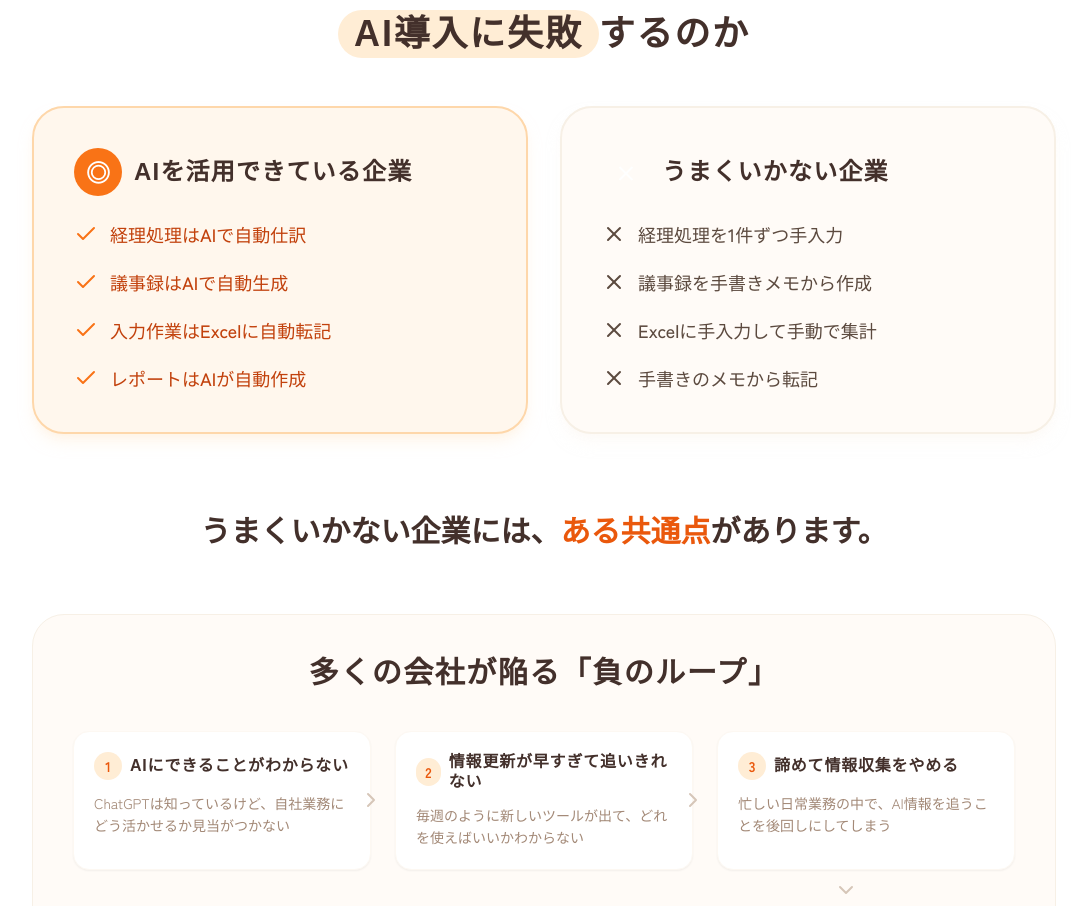
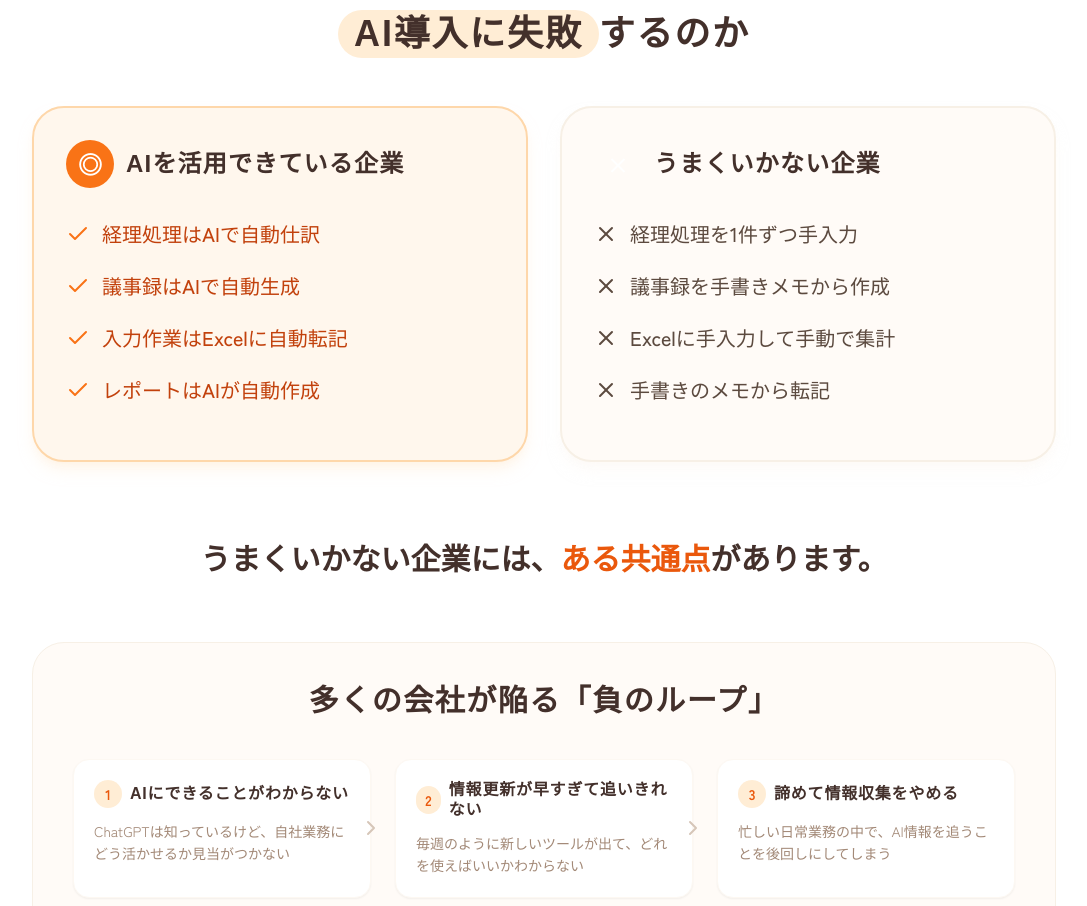
Before and after one commit to shunsuke-tnk/ai-komon-lp, a React (Vite) app: page / in a window 1280 px wide. Shown: the part 2014-2920 px from the top of the page, without its empty margins (96-1183 px from the left). Built offline with nearby package versions, Linux system fonts and the light colour scheme; a web font is replaced by a local one.

Commit message:
微調整

```diff
--- a/App.tsx
+++ b/App.tsx
@@ -246,12 +246,12 @@ const App: React.FC = () => {
           {/* 成功企業 vs 失敗企業の対比 */}
           <div className="grid md:grid-cols-2 gap-8 mb-16">
             {/* 成功企業 */}
-            <div className="bg-primary-50 rounded-[2rem] p-8 md:p-10 border-2 border-primary-200 shadow-lg shadow-primary-100/50">
-              <div className="flex items-center gap-3 mb-6">
+            <div className="bg-primary-50 rounded-[2rem] pl-6 pr-4 pt-6 pb-10 md:pl-8 md:pr-5 md:pt-8 md:pb-14 border-2 border-primary-200 shadow-lg shadow-primary-100/50">
+              <div className="flex items-center gap-3 mb-8">
                 <span className="w-12 h-12 bg-primary-500 text-white rounded-full flex items-center justify-center text-2xl font-bold">◎</span>
                 <h4 className="font-bold text-primary-800 text-xl md:text-2xl font-rounded">AIを活用できている企業</h4>
               </div>
-              <ul className="space-y-5">
+              <ul className="space-y-6">
                 {[
                   "経理処理はAIで自動仕訳",
                   "議事録はAIで自動生成",
@@ -260,19 +260,19 @@ const App: React.FC = () => {
                 ].map((text, i) => (
                   <li key={i} className="flex items-start gap-3 text-primary-700">
                     <Check className="w-6 h-6 text-primary-500 shrink-0 mt-0.5" />
-                    <span className="text-base md:text-lg leading-relaxed font-medium">{text}</span>
+                    <span className="text-lg md:text-xl leading-relaxed font-medium">{text}</span>
                   </li>
                 ))}
               </ul>
             </div>
 
             {/* 失敗企業 */}
-            <div className="bg-base-50 rounded-[2rem] p-8 md:p-10 border-2 border-base-200 shadow-lg shadow-base-100/50">
-              <div className="flex items-center gap-3 mb-6">
+            <div className="bg-base-50 rounded-[2rem] pl-6 pr-4 pt-6 pb-10 md:pl-8 md:pr-5 md:pt-8 md:pb-14 border-2 border-base-200 shadow-lg shadow-base-100/50">
+              <div className="flex items-center gap-3 mb-8">
                 <span className="w-12 h-12 bg-base-300 text-white rounded-full flex items-center justify-center text-2xl font-bold">×</span>
                 <h4 className="font-bold text-text-heading text-xl md:text-2xl font-rounded">うまくいかない企業</h4>
               </div>
-              <ul className="space-y-5">
+              <ul className="space-y-6">
                 {[
                   "経理処理を1件ずつ手入力",
                   "議事録を手書きメモから作成",
@@ -281,7 +281,7 @@ const App: React.FC = () => {
                 ].map((text, i) => (
                   <li key={i} className="flex items-start gap-3 text-text-body">
                     <X className="w-6 h-6 text-base-500 shrink-0 mt-0.5" />
-                    <span className="text-base md:text-lg leading-relaxed font-medium">{text}</span>
+                    <span className="text-lg md:text-xl leading-relaxed font-medium">{text}</span>
                   </li>
                 ))}
               </ul>
```
